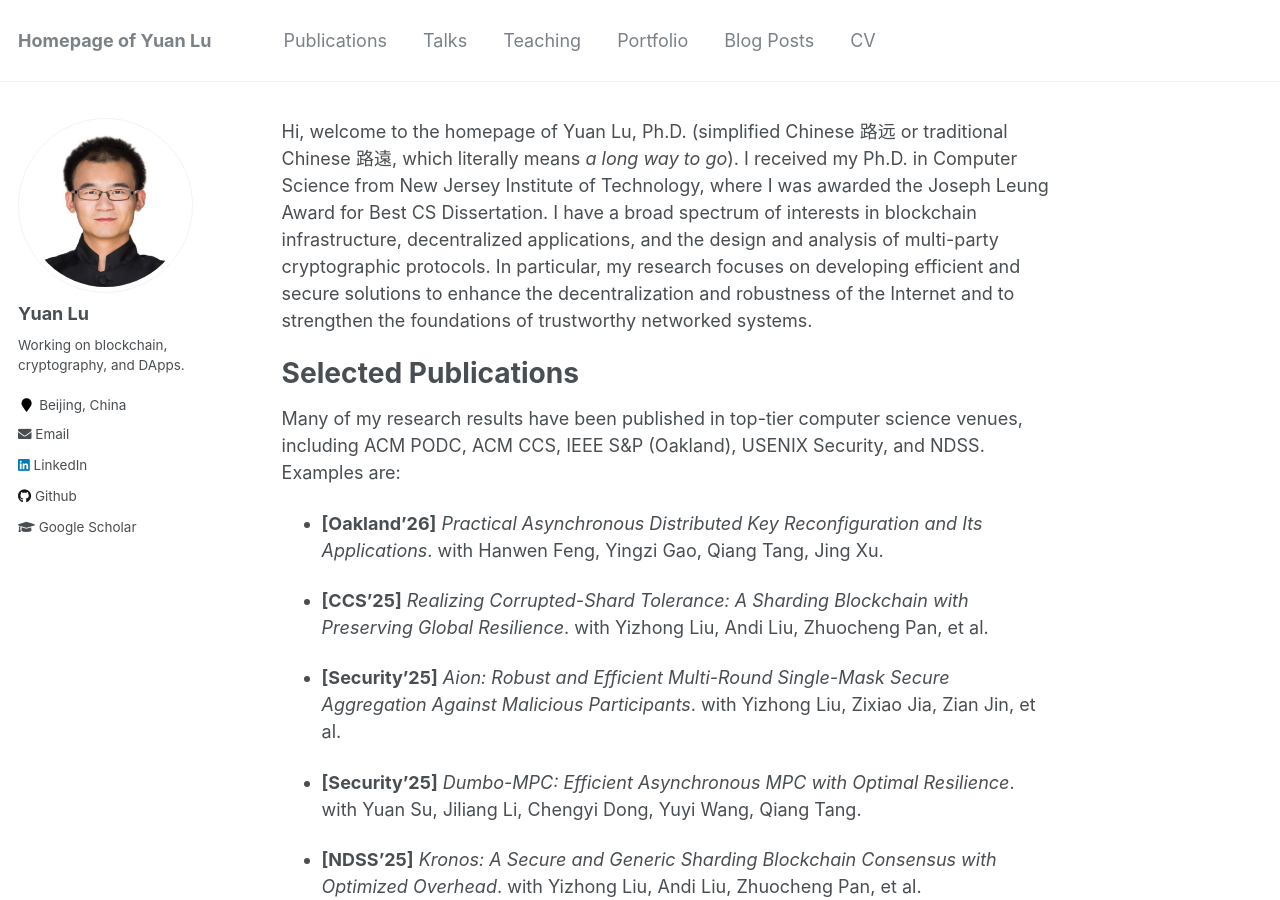
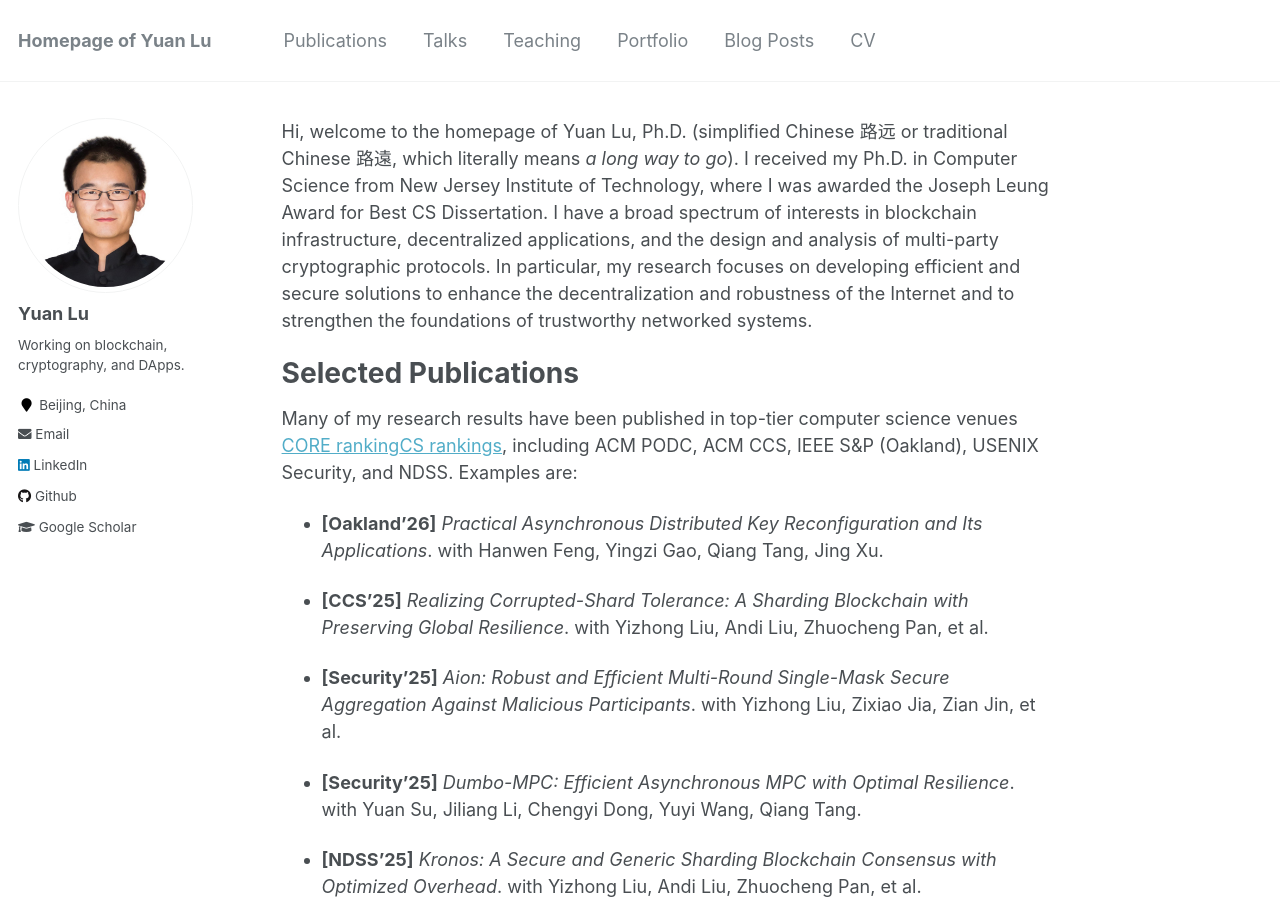
Before and after one commit to yylluu/yylluu.github.io, a Jekyll site: the page built from _pages/about.md, in a window 1280 px wide and 900 px high. Built offline with Jekyll 4.4.1, drawn with Linux system fonts in a browser that asks for light colours.

Commit message:
Update about.md

```diff
--- a/_pages/about.md
+++ b/_pages/about.md
@@ -16,7 +16,7 @@ Hi, welcome to the homepage of Yuan Lu, Ph.D. (simplified Chinese 路远 or trad
 Selected Publications
 ======
 
-Many of my research results have been published in top-tier computer science venues, including ACM PODC, ACM CCS, IEEE S&P (Oakland), USENIX Security, and NDSS. Examples are:
+Many of my research results have been published in top-tier computer science venues [CORE ranking](https://portal.core.edu.au/conf-ranks/)[CS rankings](https://csrankings.org/), including ACM PODC, ACM CCS, IEEE S&P (Oakland), USENIX Security, and NDSS. Examples are:
 
 - **[Oakland’26]** *Practical Asynchronous Distributed Key Reconfiguration and Its Applications*. with Hanwen Feng, Yingzi Gao, Qiang Tang, Jing Xu.
 
```
